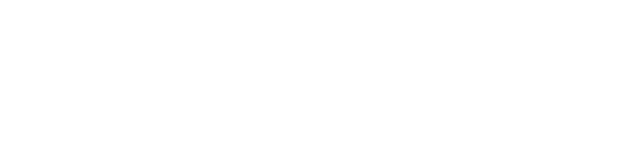
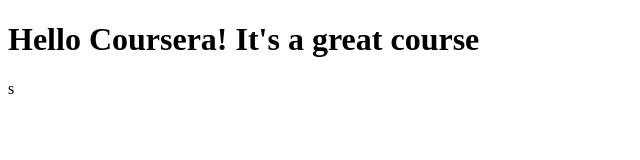
Before and after one commit to vishalnagpal05/coursera-test, a plain HTML site: page site/index.html in a window 1280 px wide. Shown: the whole page, without its empty margins (0-640 px from the left). Drawn offline with Linux system fonts and the light colour scheme.

Commit message:
Small tweaks

```diff
--- a/site/index.html
+++ b/site/index.html
@@ -4,6 +4,6 @@
 	<title>Hello Coursera!</title>
 </head>
 <body>
-<h1>
+<h1>Hello Coursera! It's a great course</h1>s
 </body>
 </html>
```
